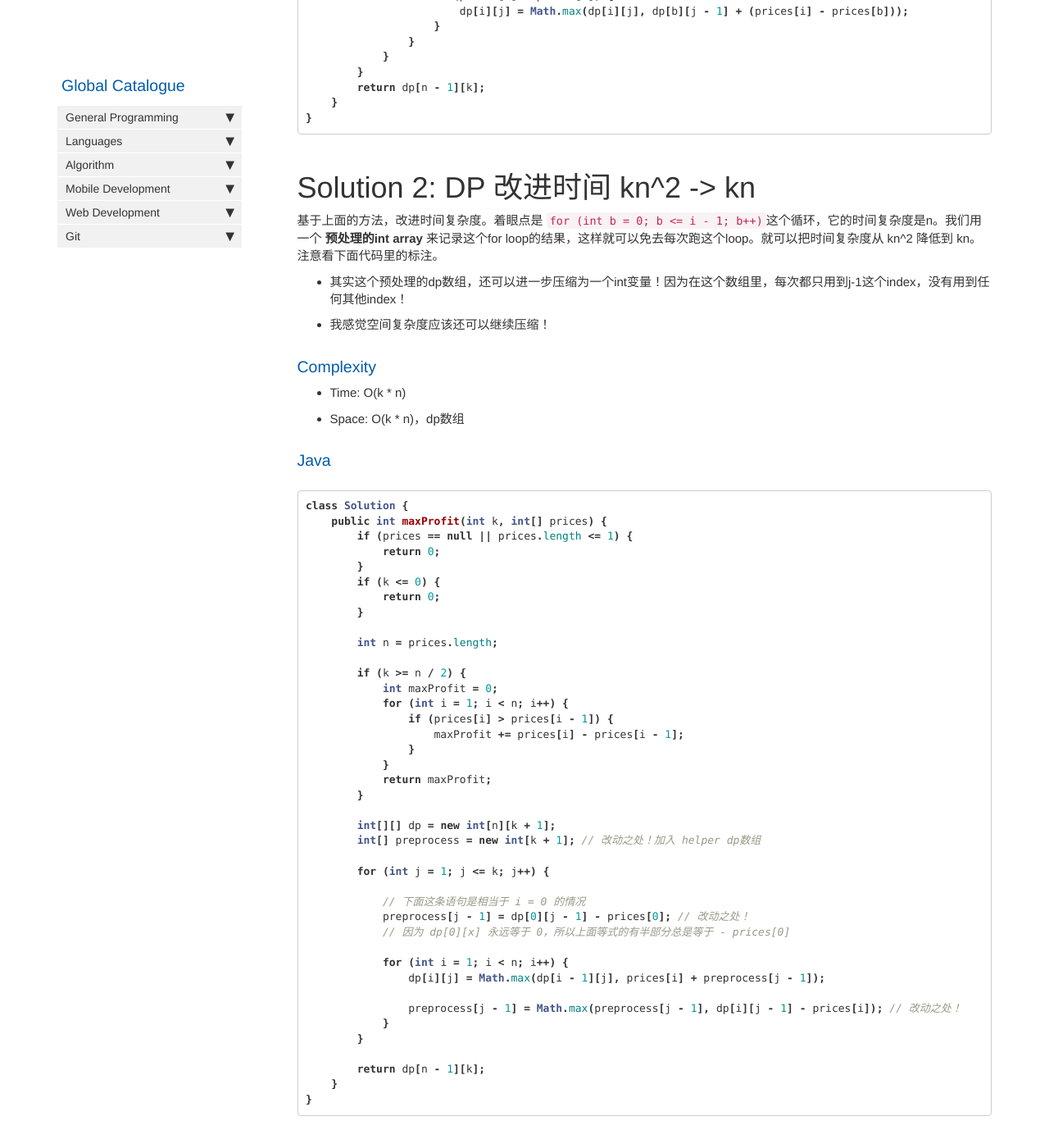
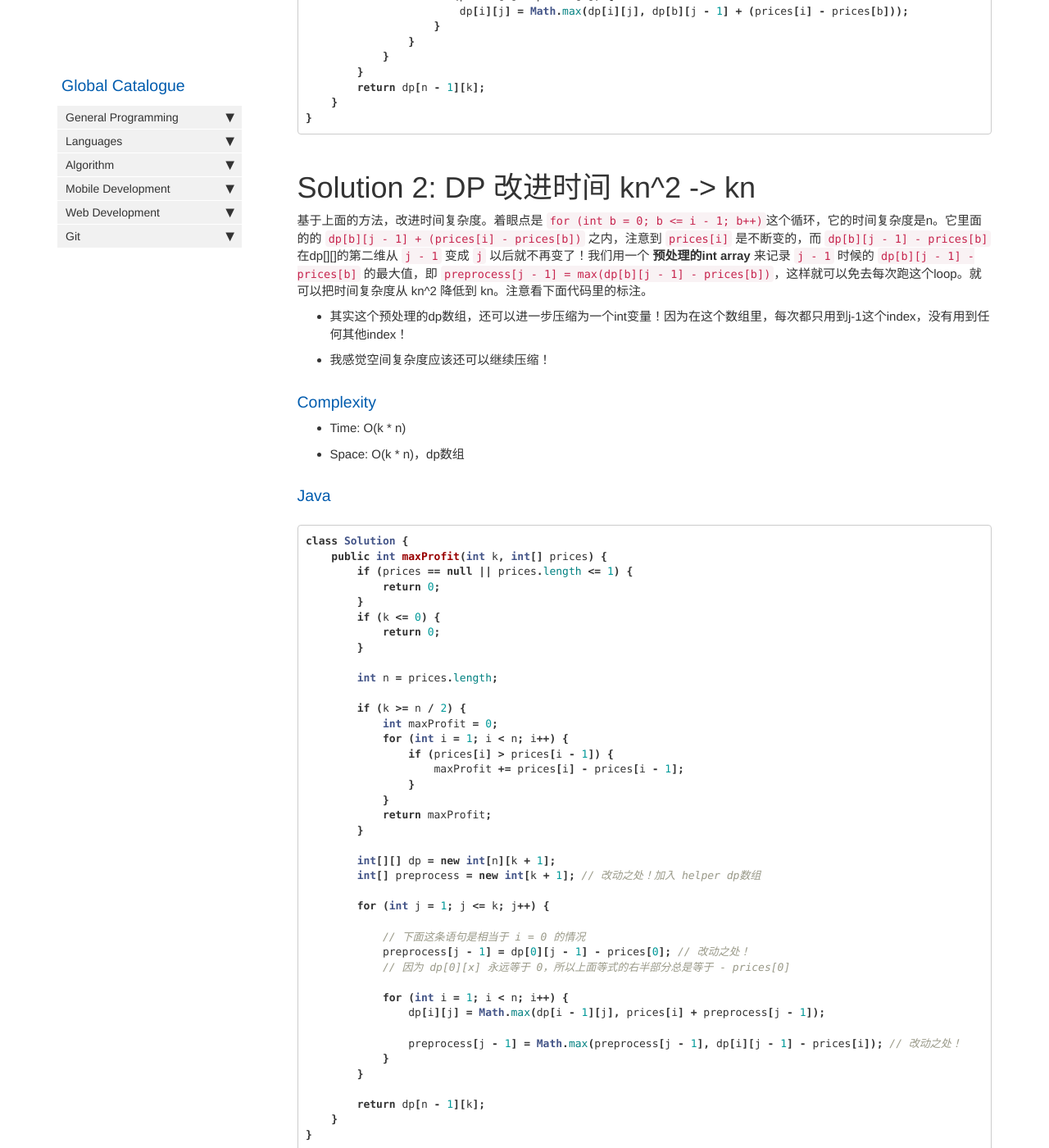
Before and after one commit to HungryOrc/hungryorc.github.io, a Jekyll site: the page built from pages/algorithm/algorithm_best_time_to_buy_and_sell_stock_iv_k_times.md, in a window 1280 px wide and 1400 px high, scrolled down 2220 px. Shown: the whole window at 82% size. Built offline with Jekyll 4.4.1, drawn with Linux system fonts in a browser that asks for light colours; nearby versions of some CDN libraries; comment, search, counter and statistics services are not loaded.

Commit message:
Update algorithm_best_time_to_buy_and_sell_stock_iv_k_times.md

````diff
--- a/pages/algorithm/algorithm_best_time_to_buy_and_sell_stock_iv_k_times.md
+++ b/pages/algorithm/algorithm_best_time_to_buy_and_sell_stock_iv_k_times.md
@@ -95,7 +95,7 @@
 ```
 
 # Solution 2: DP 改进时间 kn^2 -> kn
-基于上面的方法，改进时间复杂度。着眼点是 `for (int b = 0; b <= i - 1; b++)`这个循环，它的时间复杂度是n。我们用一个 **预处理的int array** 来记录这个for loop的结果，这样就可以免去每次跑这个loop。就可以把时间复杂度从 kn^2 降低到 kn。注意看下面代码里的标注。
+基于上面的方法，改进时间复杂度。着眼点是 `for (int b = 0; b <= i - 1; b++)`这个循环，它的时间复杂度是n。它里面的的 `dp[b][j - 1] + (prices[i] - prices[b])` 之内，注意到 `prices[i]` 是不断变的，而 `dp[b][j - 1] - prices[b]` 在dp[][]的第二维从 `j - 1` 变成 `j` 以后就不再变了！我们用一个 **预处理的int array** 来记录 `j - 1` 时候的 `dp[b][j - 1] - prices[b]` 的最大值，即 `preprocess[j - 1] = max(dp[b][j - 1] - prices[b])`，这样就可以免去每次跑这个loop。就可以把时间复杂度从 kn^2 降低到 kn。注意看下面代码里的标注。
 
 * 其实这个预处理的dp数组，还可以进一步压缩为一个int变量！因为在这个数组里，每次都只用到j-1这个index，没有用到任何其他index！
 
@@ -135,7 +135,7 @@
 
             // 下面这条语句是相当于 i = 0 的情况
             preprocess[j - 1] = dp[0][j - 1] - prices[0]; // 改动之处！
-            // 因为 dp[0][x] 永远等于 0，所以上面等式的有半部分总是等于 - prices[0]
+            // 因为 dp[0][x] 永远等于 0，所以上面等式的右半部分总是等于 - prices[0]
 
             for (int i = 1; i < n; i++) {
                 dp[i][j] = Math.max(dp[i - 1][j], prices[i] + preprocess[j - 1]);
````
